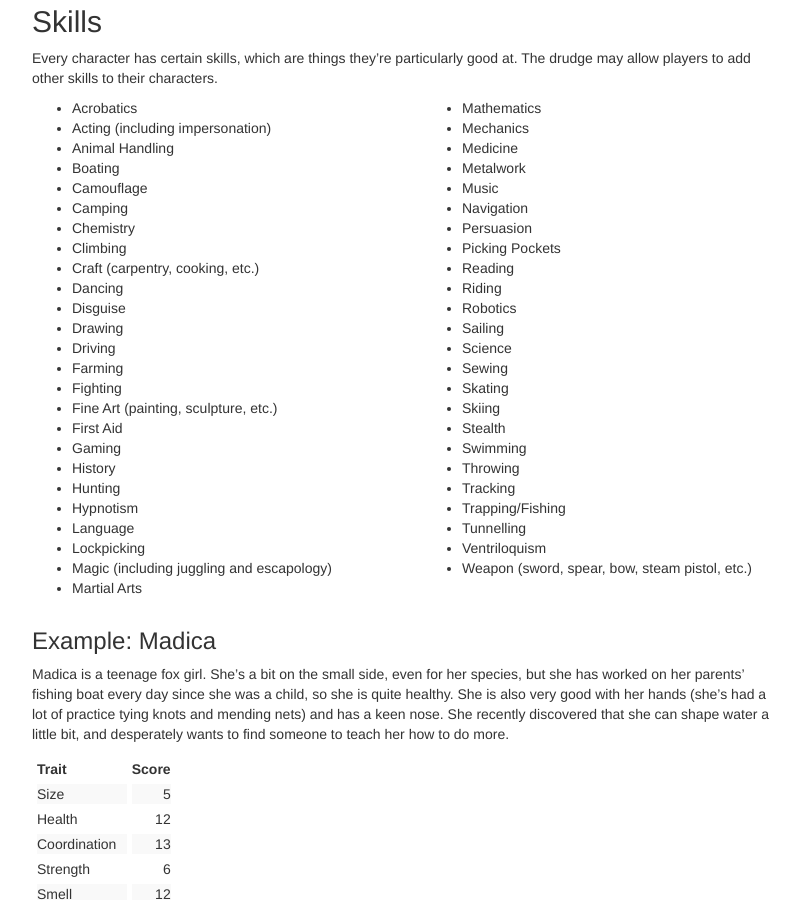
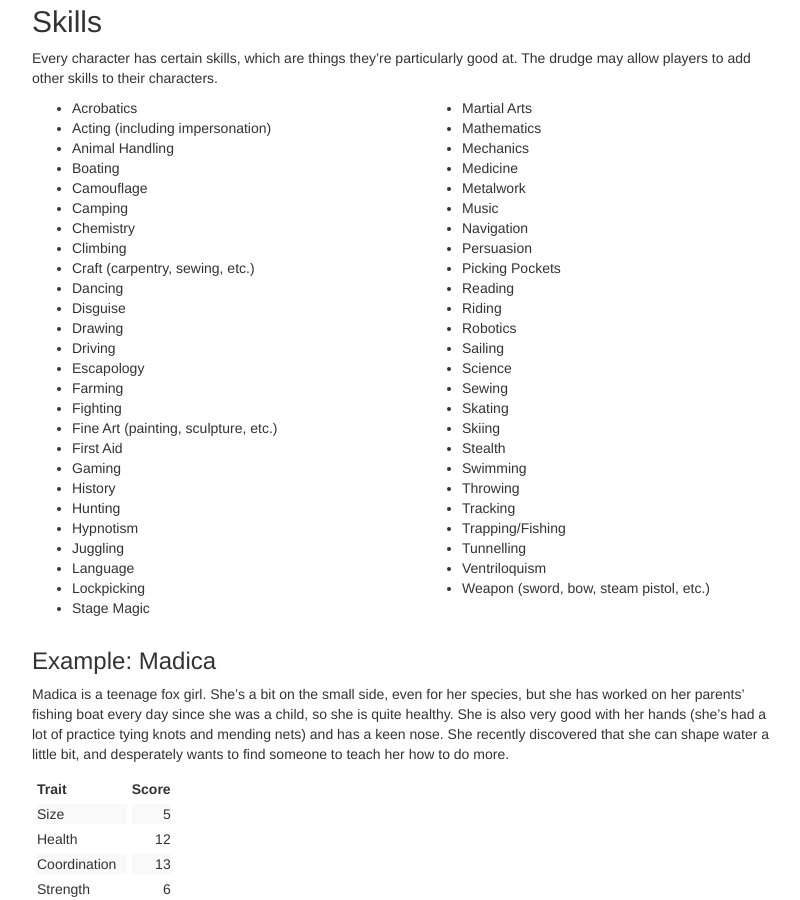
Before and after one commit to gvwilson/sensibleadventures, a Jekyll site: the page built from shapers.md, in a window 1280 px wide and 900 px high, scrolled down 2192 px. Shown: the whole window, without its empty margins (38-838 px from the left). Built offline with Jekyll 4.4.1, drawn with Linux system fonts in a browser that asks for light colours; nearby versions of some CDN libraries; library files that are not in the unit come from our copies.

Commit message:
Skill list

```diff
--- a/shapers.md
+++ b/shapers.md
@@ -168,11 +168,12 @@
 * Camping
 * Chemistry
 * Climbing
-* Craft (carpentry, cooking, etc.)
+* Craft (carpentry, sewing, etc.)
 * Dancing
 * Disguise
 * Drawing
 * Driving
+* Escapology
 * Farming
 * Fighting
 * Fine Art (painting, sculpture, etc.)
@@ -181,12 +182,13 @@
 * History
 * Hunting
 * Hypnotism
+* Juggling
 * Language
 * Lockpicking
-* Magic (including juggling and escapology)
-* Martial Arts
+* Stage Magic
 </div>
 <div class="col-sm-6" markdown="1">
+* Martial Arts
 * Mathematics
 * Mechanics
 * Medicine
@@ -210,7 +212,7 @@
 * Trapping/Fishing
 * Tunnelling
 * Ventriloquism
-* Weapon (sword, spear, bow, steam pistol, etc.)
+* Weapon (sword, bow, steam pistol, etc.)
 </div>
 </div>
 
```
